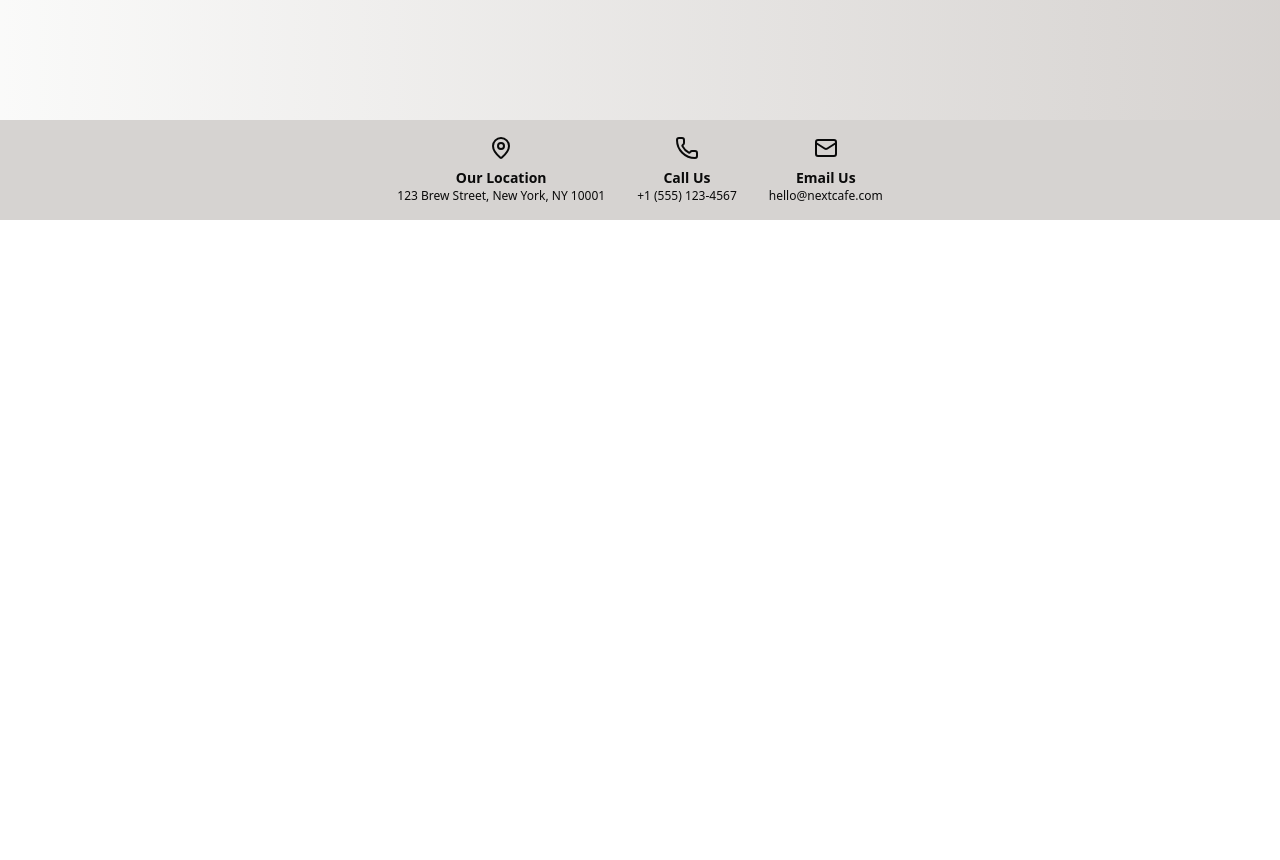
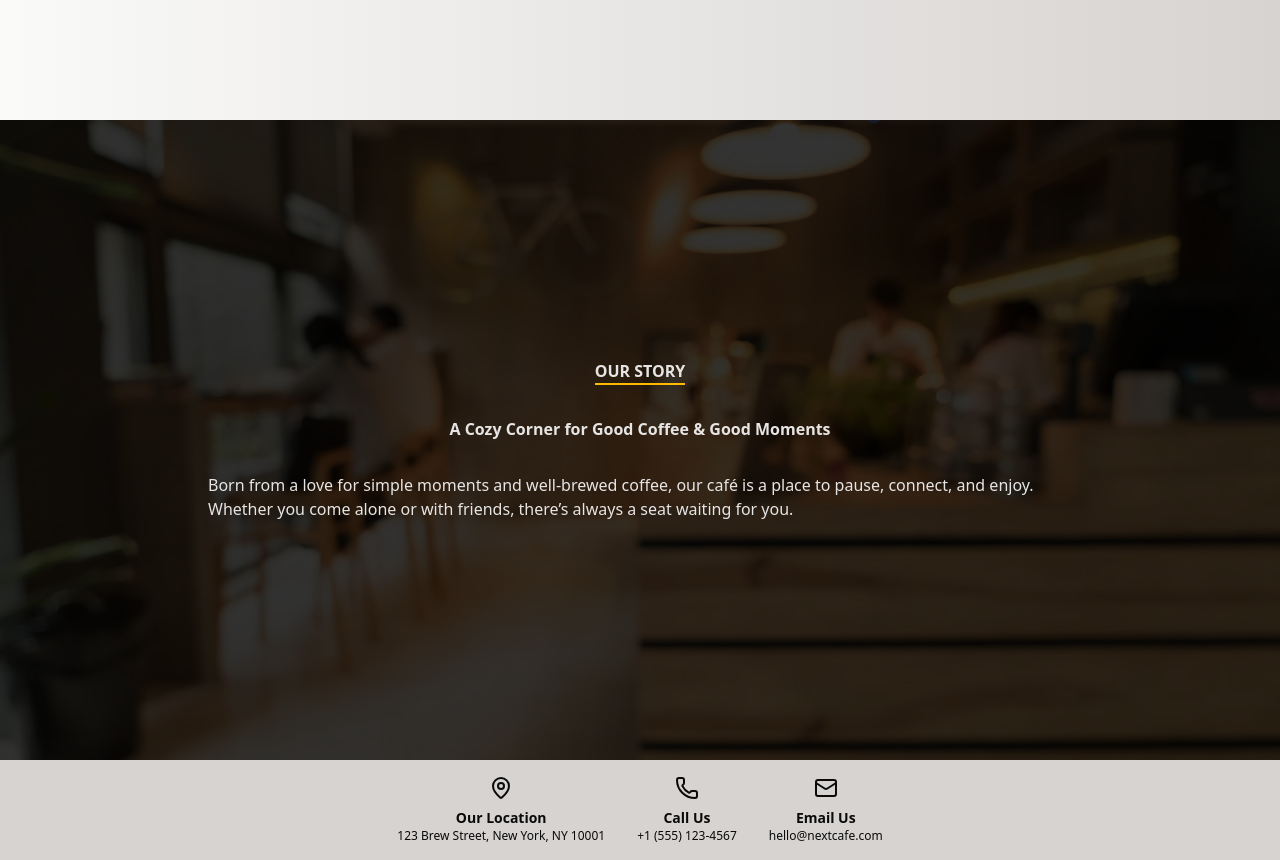
Before and after one commit to furkanarslan1/next-cafe, a Next.js app: page / in a window 1280 px wide. Shown: the part 1600-2460 px from the top of the page. Before the commit the page ends 1820 px from the top, so only its background shows below. Built offline with nearby package versions, Linux system fonts and the light colour scheme.

Commit message:
feat:add home-about-section

```diff
--- /dev/null
+++ b/app/(main)/_components/HomeAbout.tsx
@@ -0,0 +1,32 @@
+import Image from "next/image";
+import React from "react";
+
+export default function HomeAbout() {
+  return (
+    <div className="relative h-[80vh] w-full">
+      <Image
+        src="/home-about-image.webp"
+        alt="home-about-image"
+        fill
+        className="object-cover"
+      />
+      <div className="absolute inset-0 bg-black/80"></div>
+
+      <div className="relative z-10 text-stone-200 h-full w-full flex items-center justify-center max-w-4xl mx-auto p-4">
+        <div className="flex flex-col items-center gap-8">
+          <span className="border-b-2 border-amber-400 font-extrabold">
+            OUR STORY
+          </span>
+          <h2 className="font-bold">
+            A Cozy Corner for Good Coffee & Good Moments
+          </h2>
+          <p className="text-base">
+            Born from a love for simple moments and well-brewed coffee, our café
+            is a place to pause, connect, and enjoy. Whether you come alone or
+            with friends, there’s always a seat waiting for you.
+          </p>
+        </div>
+      </div>
+    </div>
+  );
+}
--- a/app/(main)/page.tsx
+++ b/app/(main)/page.tsx
@@ -1,4 +1,5 @@
 import CustomerFavorites from "./_components/CustomerFavorites";
+import HomeAbout from "./_components/HomeAbout";
 import HomeContact from "./_components/HomeContact";
 import HomeHero from "./_components/HomeHero";
 import ReservaitonBanner from "./_components/ReservaitonBanner";
@@ -11,6 +12,7 @@ export default function Home() {
         <CustomerFavorites />
       </div>
       <ReservaitonBanner />
+      <HomeAbout />
       <HomeContact />
     </div>
   );
```
Also changed, not shown: public/home-about-image.webp (added).
